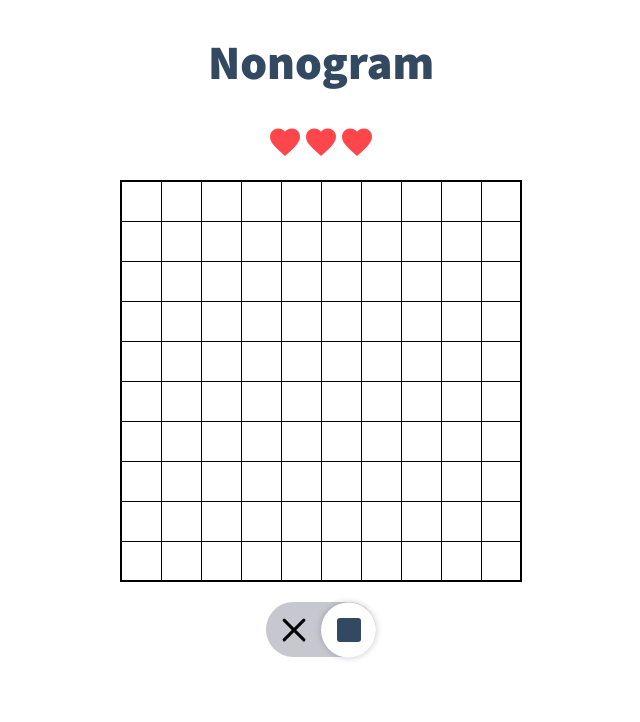
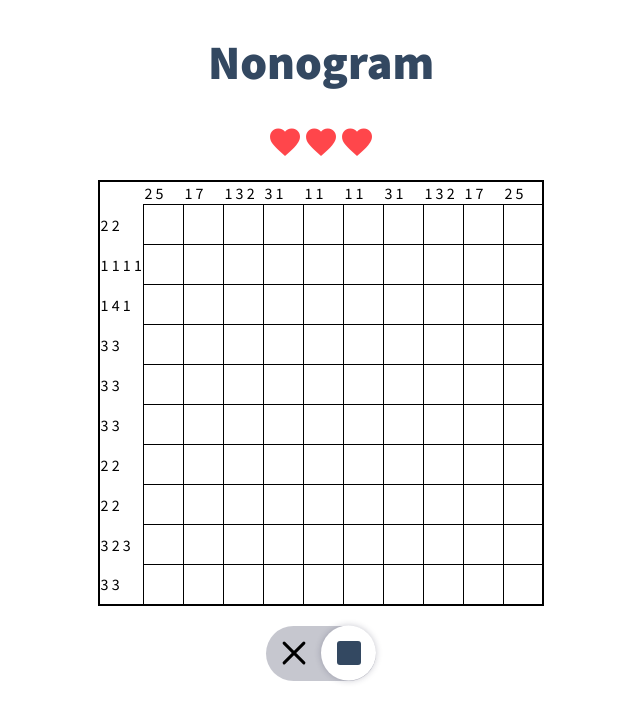
Before and after one commit to DmitrySaf/nonogram, a React (Vite) app: page / in a window 1280 px wide. Shown: the top 722 px of the page, without its empty margins (319-959 px from the left). Built offline with nearby package versions, Linux system fonts and the light colour scheme.

Commit message:
added vertical and horizontal data

```diff
--- a/src/components/Table/Table.tsx
+++ b/src/components/Table/Table.tsx
@@ -17,20 +17,37 @@ function Table({ level }: { level: ILevel}) {
   const levelCode = level?.code || '';
   const size = Math.sqrt(levelCode.length);
 
+  const getEveryTenthValue = (string: string, start: number) => {
+    const result = [];
+    for (let i=start; i<string.length; i+=10) result.push(string[i]);
+    return result.join('').match(/1+/g)!.map(item => item.length).join(' ');
+  }
+
   return (
     <table className="table">
       <tbody className="table__body">
-      {[...Array(size)].map((x, i) =>
-        <Row key={i} columns={size} rowCode={levelCode.split('').splice(i * 10, size)} />
-      )}
+        <tr>
+          <td></td>
+          {[...Array(size)].map((x, i) => {
+            return <td key={i}>{getEveryTenthValue(levelCode, i)}</td>
+          })
+          }
+        </tr>
+        {[...Array(size)].map((x, i) =>
+          <Row key={i} columns={size} rowCode={levelCode.slice(i * 10, i * 10 + 10)} />
+        )
+        }
       </tbody>
     </table>
   );
 }
 
-const Row = ({ columns, rowCode }: {columns: number, rowCode: string[]}) => {
+const Row = ({ columns, rowCode }: {columns: number, rowCode: string}) => {
+  const keys = rowCode.match(/1+/g)!.map(item => item.length).join(' ');
+
   return (
     <tr>
+      <td>{keys}</td>
       {[...Array(columns)].map((x, i) =>
         <Cell key={i} cellCode={parseInt(rowCode[i])} />
       )}
```
